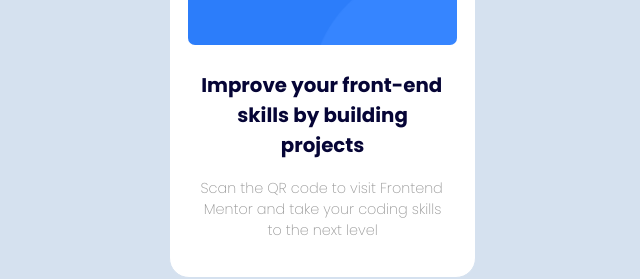
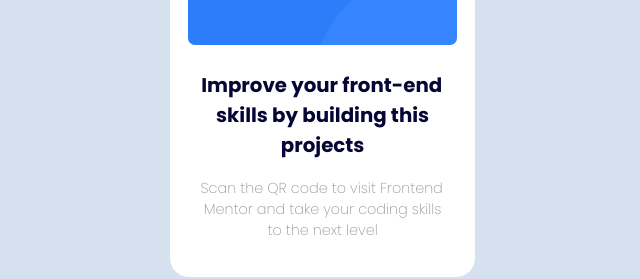
Before and after one commit to pretty-ginger/qr-code, a plain HTML site: page index.html in a window 1280 px wide. Shown: the part 333-612 px from the top of the page, without its empty margins (319-959 px from the left). Drawn offline with Linux system fonts and the light colour scheme.

Commit message:
The first commit of my index.html

```diff
--- a/index.html
+++ b/index.html
@@ -26,7 +26,7 @@
     <div class="text">
 
         <h3>
-          Improve your front-end skills by building projects
+          Improve your front-end skills by building this projects
         </h3>
 
         <p>
```
